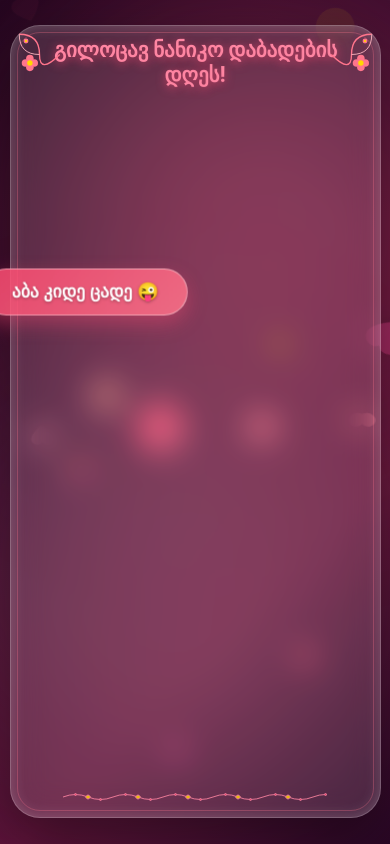
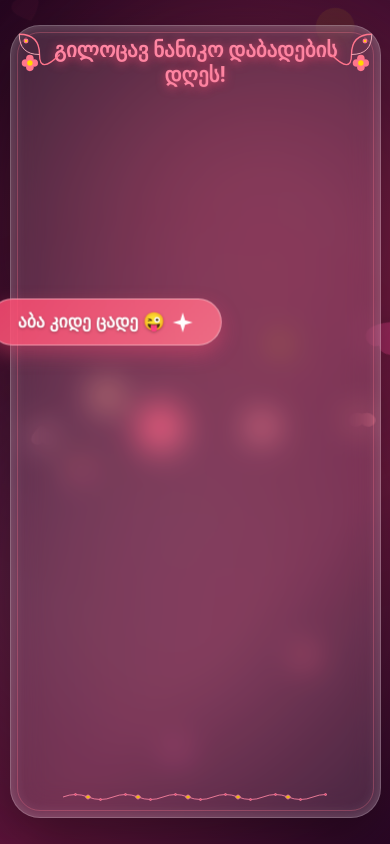
Before and after one commit to Rezi77/BirthDay-Naniko18, a plain HTML site: page index.html in a window 390 px wide. Both pictures are taken after a click on the button "დააჭირე". Shown: the top 844 px of the page. Drawn offline with Linux system fonts and the light colour scheme; a web font is replaced by a local one.

Commit message:
Update index.html

```diff
--- a/index.html
+++ b/index.html
@@ -111,15 +111,14 @@
       position: absolute;
       pointer-events: none;
       z-index: 100;
-      animation: explode 1.2s cubic-bezier(0.1, 0.8, 0.25, 1) forwards;
+      animation: explode 0.8s ease-out forwards;
       will-change: transform, opacity;
       image-rendering: -webkit-optimize-contrast;
     }
 
     @keyframes explode {
       0% { opacity: 1; transform: translate(0, 0) scale(0.5) rotate(0deg); }
-      70% { opacity: 0.9; }
-      100% { opacity: 0; transform: translate(var(--tx), var(--ty)) scale(1.6) rotate(var(--rot)); }
+      100% { opacity: 0; transform: translate(var(--tx), var(--ty)) scale(1.4) rotate(var(--rot)); }
     }
 
     .card {
@@ -151,7 +150,7 @@
     .page {
       display: none; width: 100%; opacity: 0;
       transform: scale(0.92) translateY(15px);
-      transition: opacity 0.4s ease, transform 0.4s cubic-bezier(0.175, 0.885, 0.32, 1.275);
+      transition: opacity 0.3s ease, transform 0.3s ease;
       will-change: transform, opacity;
     }
 
@@ -193,24 +192,24 @@
       display: flex;
       justify-content: center;
       align-items: center;
-      pointer-events: none;
     }
 
     #catch-btn {
-      pointer-events: auto;
       background: linear-gradient(135deg, rgba(255, 75, 114, 0.85), rgba(255, 117, 140, 0.85));
       backdrop-filter: blur(8px);
       -webkit-backdrop-filter: blur(8px);
       color: white; border: 1px solid rgba(255, 255, 255, 0.4); padding: 12px 28px;
       font-size: 1.1rem; font-weight: bold; border-radius: 50px;
       cursor: pointer; box-shadow: 0 8px 20px rgba(255, 75, 114, 0.4);
-      transition: transform 0.3s cubic-bezier(0.175, 0.885, 0.32, 1.275);
       outline: none;
       display: inline-flex; align-items: center; gap: 8px;
       touch-action: manipulation;
       white-space: nowrap;
+      text-shadow: 0 1px 3px rgba(0, 0, 0, 0.3);
+      position: relative;
+      /* ანიმაციის დრო შემცირდა 0.1 წამამდე სწრაფი რეაგირებისთვის */
+      transition: transform 0.1s ease-out;
       will-change: transform;
-      text-shadow: 0 1px 3px rgba(0, 0, 0, 0.3);
     }
 
     .letter-hint-text {
@@ -293,7 +292,6 @@
       -webkit-overflow-scrolling: touch;
     }
 
-    /* გავზარდეთ სიმაღლე 280px-მდე, რომ მედია ბევრად სრულად და დიდზე გამოჩნდეს */
     .media-card {
       display: flex; flex-direction: column; justify-content: center; align-items: center;
       width: 100%; height: 280px; position: relative; overflow: hidden;
@@ -399,7 +397,7 @@
       .card { padding: 12px 8px; }
       h1 { font-size: 1.3rem; }
       .barbie-title { font-size: 1.4rem; }
-      .media-card { height: 240px; } /* მობილურისთვისაც მნიშვნელოვნად გაზრდილი ზომა */
+      .media-card { height: 240px; }
       .handwritten-box { font-size: 1.25rem; line-height: 32px; padding: 16px 12px; }
       .romantic-letter-title { font-size: 1.35rem; }
       .letter-hint-text { font-size: 1.1rem; }
@@ -472,7 +470,7 @@
       <div class="gallery-container-wrapper">
         <div class="gallery" id="gallery-container">
           <div class="media-card">
-            <svg class="sparkle-icon" viewBox="0 0 30 30"><path d="M15 0L18.5 11.5L30 15L18.5 18.5L15 30L11.5 18.5L0 15L11.5 11.5L15 0Z" fill="#FFD700"/></svg>
+            <svg class="sparkle-icon" viewBox="0 0 30 30"><path d="M15 0L18.5 11.5L30 15L18.5 18.5L15 30L11.5 11.5L15 0Z" fill="#FFD700"/></svg>
             <img src="photo 1.jpg" alt="ნანიკო" loading="lazy">
           </div>
           <div class="media-card">
@@ -480,7 +478,7 @@
             <video class="scroll-video" muted loop playsinline preload="metadata"><source src="video 1.mp4" type="video/mp4"></video>
           </div>
           <div class="media-card">
-            <svg class="sparkle-icon" viewBox="0 0 30 30"><path d="M15 0L18.5 11.5L30 15L18.5 18.5L15 30L11.5 18.5L0 15L11.5 11.5L15 0Z" fill="#FFD700"/></svg>
+            <svg class="sparkle-icon" viewBox="0 0 30 30"><path d="M15 0L18.5 11.5L30 15L18.5 18.5L15 30L11.5 11.5L15 0Z" fill="#FFD700"/></svg>
             <img src="photo 2.jpg" alt="ნანიკო" loading="lazy">
           </div>
           <div class="media-card">
@@ -520,7 +518,7 @@
     <div id="page3" class="page">
       <div class="title-wrapper">
         <svg class="title-icon" viewBox="0 0 32 32"><path d="M4 6H28V26H4V6Z" fill="#FF758C" stroke="#FF4B72" stroke-width="2"/><path d="M4 6L16 16L28 6" stroke="#FFFFFF" stroke-width="2"/></svg>
-        <h1 class="romantic-letter-title">ჩემო ნანიკო ❤️</h1>
+        <h1 class="romantic-letter-title">ყველაზე ლამაზ გოგოს </h1>
         <svg class="title-icon" viewBox="0 0 32 32"><path d="M16 28S2 18 2 10A8 8 0 0 1 16 6A8 8 0 0 1 30 10C30 18 16 28 16 28Z" fill="#FF4B72"/></svg>
       </div>
 
@@ -540,9 +538,10 @@
     let titleTypingTimeout = null;
     let letterTypingTimeout = null;
     let videoObserver = null;
+    let isAnimating = false; // ბლოკირების ცვლადი
 
     const fullTitleText = "გილოცავ პრინცესა";
-    const fullLetterText = "ნანიკო, გილოცავ! ძაან მიხარია, რომ გაგიცანი. ხშირად გეუბნები, რომ ძაან საყვარელი და ლამაზი ხარ. მართლა ეგრეა, არავინ მინახავს შენნაირი. ყველაფერი კარგი მინდა შენთვის, ყველაფერს საუკეთესოს გისურვებ და, რაც მთავარია, ჯანმრთელობას, ნანიკო. ❤️";
+    const fullLetterText = "ნანიკო, გილოცავ! ძაან მიხარია, რომ გაგიცანი. ხშირად გეუბნები, რომ ძაან საყვარელი და ლამაზი ხარ. მართლა ეგრეა, არავინ მინახავს შენნაირი. თვალებს ვერ ვუჯერებ ზოგჯერ იმდენად მიყვარს შენი მიმიკები, რო იმორცხვები ხოლმე,შენი თვალები,შენი ხმაა სასწაული ხმა გაქ ნაზი და თბილი,მაგიტო მომწონს შენთან ლაპარალი რო ეგ ხმა მეტხანს ვისმინო ხოლმე,სასწაული მყავხარ, ყველაფერი კარგი მინდა შენთვის, ყველაფერს საუკეთესოს გისურვებ და, რაც მთავარია, ჯანმრთელობას, ნანიკო და რაც ჩანაფიქრები  გაქ ყველა მათგანის ასრულებას პრინცესა. ❤️";
 
     const buttonTexts = [
       "აბა კიდე ცადე 😜",
@@ -554,17 +553,17 @@
     ];
 
     const jumpPositions = [
-      { x: -110, y: -130 },
-      { x: 120, y: 140 },
-      { x: -120, y: 120 },
-      { x: 110, y: -140 },
-      { x: 0, y: -160 },
-      { x: 0, y: 150 }
+      { x: -90, y: -100 },
+      { x: 90, y: 100 },
+      { x: -90, y: 90 },
+      { x: 90, y: -100 },
+      { x: 0, y: -120 },
+      { x: 0, y: 110 }
     ];
 
     function createExplosion(x, y) {
       const symbols = ['❤️', '🎈', '💖', '✨', '🌸', '💕', '⭐', '🌺', '👑', '🥳', '🌹'];
-      const particleCount = 25;
+      const particleCount = 15; // შემცირდა ოპტიმიზაციისთვის
       const fragment = document.createDocumentFragment();
 
       for (let i = 0; i < particleCount; i++) {
@@ -573,17 +572,17 @@
         p.innerText = symbols[Math.floor(Math.random() * symbols.length)];
 
         const angle = Math.random() * Math.PI * 2;
-        const distance = 120 + Math.random() * 220;
+        const distance = 80 + Math.random() * 140;
         const tx = Math.cos(angle) * distance + 'px';
         const ty = Math.sin(angle) * distance + 'px';
-        const rot = (Math.random() - 0.5) * 720 + 'deg';
+        const rot = (Math.random() - 0.5) * 360 + 'deg';
 
         p.style.setProperty('--tx', tx);
         p.style.setProperty('--ty', ty);
         p.style.setProperty('--rot', rot);
         p.style.left = x + 'px';
         p.style.top = y + 'px';
-        p.style.fontSize = (18 + Math.random() * 16) + 'px';
+        p.style.fontSize = (16 + Math.random() * 14) + 'px';
 
         fragment.appendChild(p);
       }
@@ -593,7 +592,7 @@
       setTimeout(() => {
         const particles = document.querySelectorAll('.particle');
         particles.forEach(p => p.remove());
-      }, 1200);
+      }, 800);
     }
 
     function triggerHeartBurst(event) {
@@ -601,6 +600,10 @@
     }
 
     function handleCatch(event) {
+      // თუ ანიმაცია მიმდინარეობს, იგნორირება უკეთდება სწრაფ დაჭერებს
+      if (isAnimating) return;
+      isAnimating = true;
+
       createExplosion(event.clientX, event.clientY);
       const audio = document.getElementById('bg-music');
 
@@ -611,13 +614,18 @@
       const btn = document.getElementById('catch-btn');
 
       if (clickCount < buttonTexts.length) {
-        btn.innerHTML = `<span>${buttonTexts[clickCount]}</span>`;
+        btn.querySelector('span').textContent = buttonTexts[clickCount];
+        const pos = jumpPositions[clickCount % jumpPositions.length];
+        btn.style.transform = `translate3d(${pos.x}px, ${pos.y}px, 0)`;
+        clickCount++;
 
-        const pos = jumpPositions[clickCount % jumpPositions.length];
-        btn.style.transform = `translate(${pos.x}px, ${pos.y}px)`;
+        // 110ms-ის შემდეგ ისევ ეხსნება ბლოკი (რადგან CSS transition არის 100ms)
+        setTimeout(() => {
+          isAnimating = false;
+        }, 110);
 
-        clickCount++;
       } else {
+        isAnimating = false;
         goToPage('page2');
       }
     }
@@ -633,7 +641,7 @@
         if (i < text.length) {
           el.textContent += text.charAt(i);
           i++;
-          const randomSpeed = speed + (Math.random() * 25 - 10);
+          const randomSpeed = speed + (Math.random() * 20 - 10);
 
           if (elementId === 'typed-title') {
             titleTypingTimeout = setTimeout(type, randomSpeed);
@@ -669,12 +677,12 @@
           if (pageId === 'page2') {
             initScrollVideos();
             clearTimeout(titleTypingTimeout);
-            typeText("typed-title", fullTitleText, 90);
+            typeText("typed-title", fullTitleText, 80);
           } else if (pageId === 'page3') {
             clearTimeout(letterTypingTimeout);
-            typeText("typed-letter", fullLetterText, 50);
+            typeText("typed-letter", fullLetterText, 45);
           }
-        }, 350);
+        }, 300);
       }
     }
 
```
